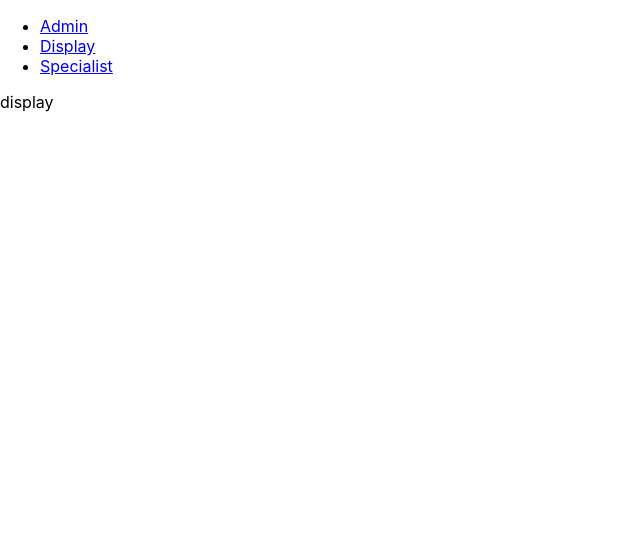
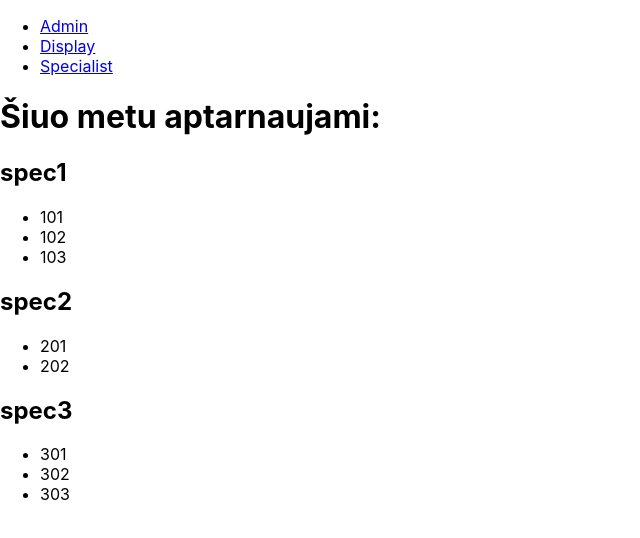
Before and after one commit to slawcka/Nfq2019, a React (Create React App) app: page /display in a window 1280 px wide. Shown: the top 538 px of the page, without its empty margins (0-640 px from the left). Built offline with nearby package versions, Linux system fonts and the light colour scheme.

Commit message:
add: display

```diff
--- a/src/App.js
+++ b/src/App.js
@@ -40,7 +40,7 @@ class App extends Component {
     // eslint-disable-next-line default-case
     switch (spec) {
       case "spec1":
-        newNumber = lastNumber;
+        newNumber = lastNumber + 100;
         break;
       case "spec2":
         newNumber = lastNumber + 200;
@@ -57,7 +57,7 @@ class App extends Component {
       this.number = number;
     };
 
-    newClient = new Client(newNumber)
+    newClient = new Client(newNumber + 1)
     data[0][spec].push(newClient)
     this.setState({data})
     console.log('specialist: ', newClient);
@@ -102,7 +102,7 @@ class App extends Component {
         </ul>
 
       <Route exact path="/" component={()=> <Admin toLocalStorage={this.saveToLocalStorage} addClient={this.addClient} />} />
-        <Route path="/display" component={Display} />
+        <Route path="/display" component={()=> <Display state={this.state} />} />
         <Route path="/specialist" component={()=> <Specialist changeSpec={this.changeSpecialist} deleteClient={this.deleteClient} state={this.state} />} />
         </div>
 
--- a/src/components/Display.jsx
+++ b/src/components/Display.jsx
@@ -1,9 +1,16 @@
 import React from 'react';
+import DisplayTab from './DisplayTab'
+const Display = (props) => {
+  const {state}=props;
 
-const Display = () => {
     return (
         <div>
-          display
+          <h1>Šiuo metu aptarnaujami:</h1>
+          <div>
+           <DisplayTab state={state} spec="spec1" />
+           <DisplayTab state={state} spec="spec2" />
+           <DisplayTab state={state} spec="spec3" />
+          </div>
         </div>
     );
 };
--- /dev/null
+++ b/src/components/DisplayTab.jsx
@@ -0,0 +1,15 @@
+import React from 'react';
+
+const DisplayTab = (props) => {
+    const {state,spec}=props
+    return (
+        <div>
+             <h2>{spec}</h2>
+            <ul>
+              {state.data[0][props.spec].map(e=> <li key={e.number}>{e.number}</li>)}
+            </ul>
+        </div>
+    );
+};
+
+export default DisplayTab;
--- a/src/components/Specialist.jsx
+++ b/src/components/Specialist.jsx
@@ -15,7 +15,7 @@ const Specialist = (props) => {
         currentQueue = state.data[0][state.activeSpec].length
         return <div>
             <h2>siuo metu aptarnaujamas: {state.activeSpec}</h2>
-            <p>aptarnaujamas numeris: {currentClientNumber}</p>
+            {(currentClientNumber>0) && <p>aptarnaujamas numeris: {currentClientNumber}</p>}
             {(currentQueue < 1) ? <p>no clients in the queue</p> : <button onClick={deleteClient}>aptarnauta</button>}
         </div>
     }
```
